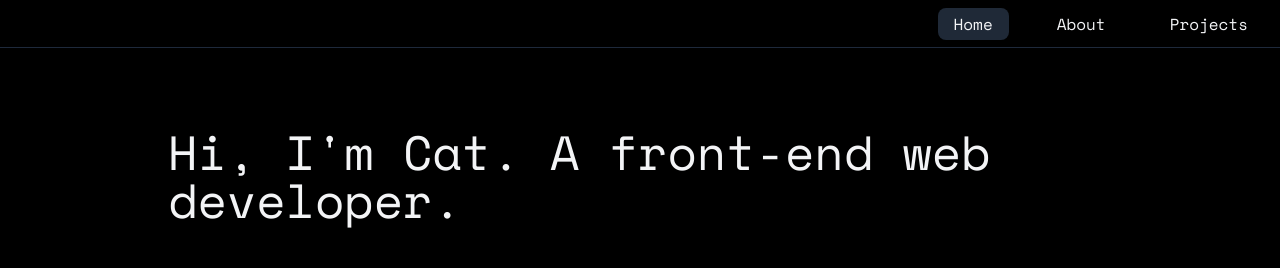
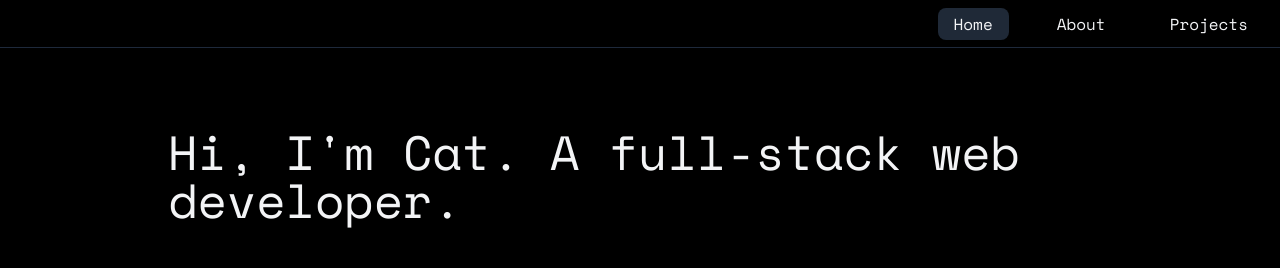
Before and after one commit to catmcclelland/nextjs-portfolio, a Next.js app: page / in a window 1280 px wide. Shown: the top 268 px of the page. Built offline with nearby package versions, Linux system fonts and the light colour scheme; a web font is replaced by a local one.

Commit message:
about edit

```diff
--- a/components/About.js
+++ b/components/About.js
@@ -9,7 +9,7 @@ function About() {
       <div className="max-w-5xl">
         <div className="  p-10 flex flex-col  justify-center container">
           <h1 className="text-5xl">
-            Hi, I&#39;m Cat. A front-end web developer.
+            Hi, I&#39;m Cat. A full-stack web developer.
           </h1>
           <p className="my-10 text-md">
             I&#39;m a highly motivated and enthusiastic developer looking to
```
